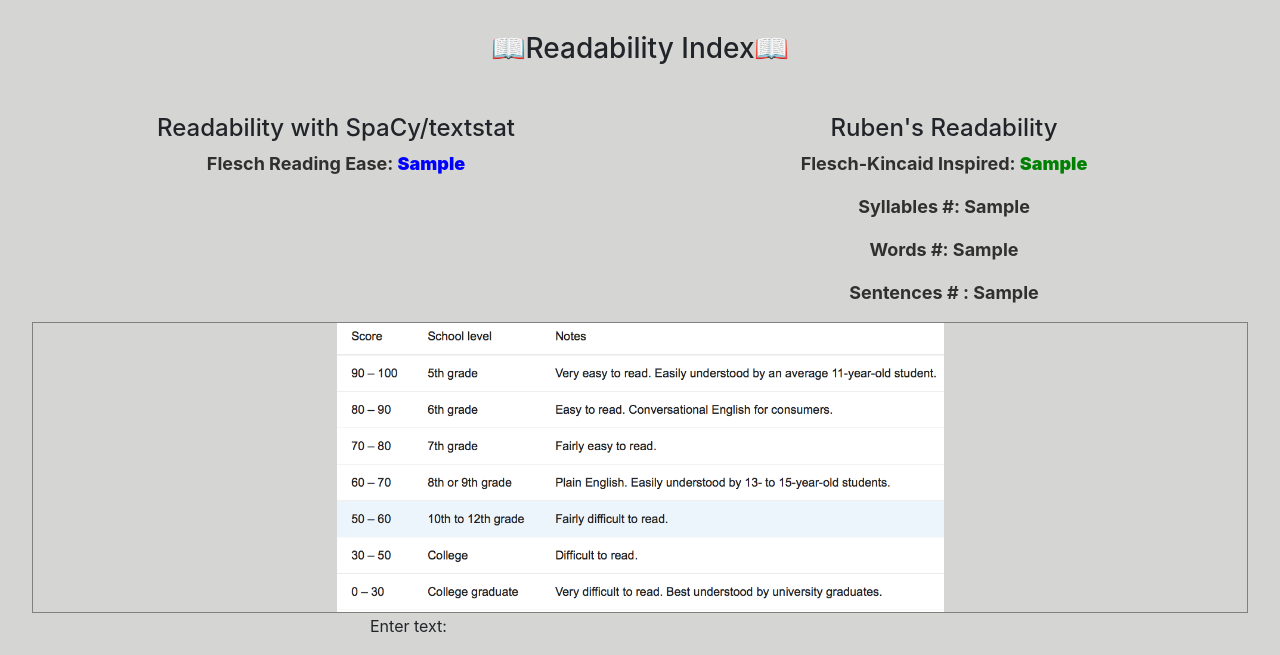
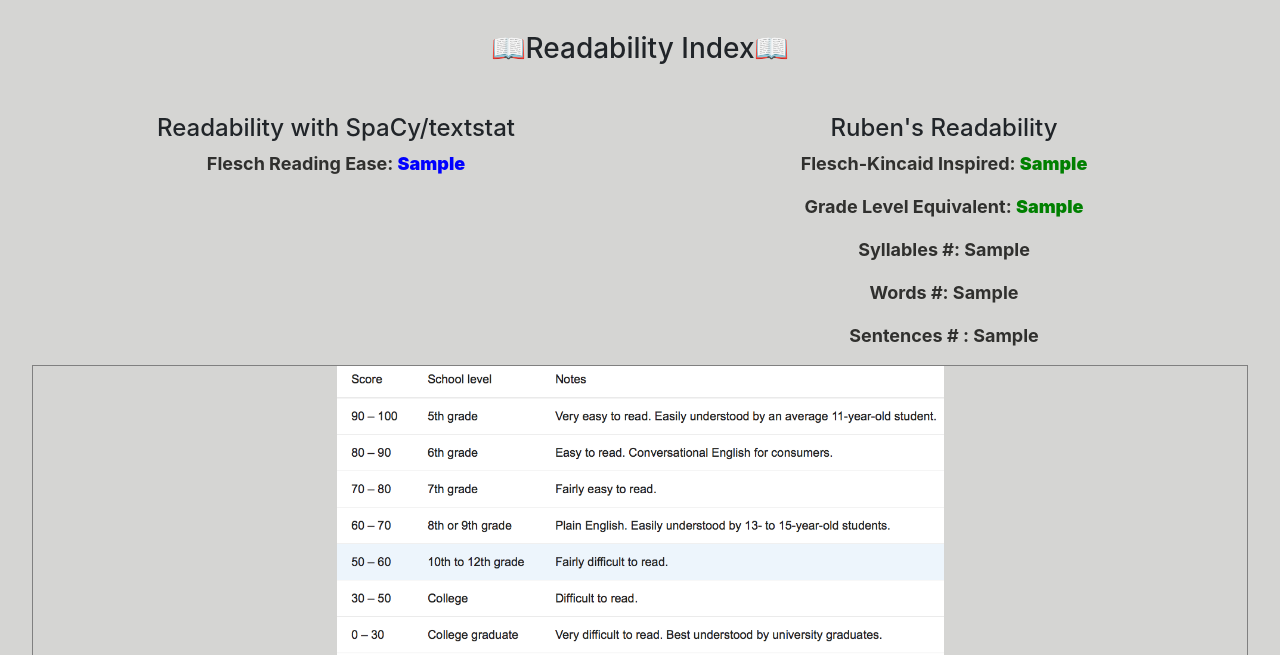
Before and after one commit to Ruben77076/rubenramirez, a Flask app: template templates/readability.html in a window 1280 px wide. Shown: the part 44-699 px from the top of the page. Run offline with Flask 3, Linux system fonts and the light colour scheme; the template is opened without the code that fills it: most values are stand-ins (such as "Sample title", 1, 10 or a date in 2020); some libraries are stand-ins or nearby versions.

Commit message:
Implemented Grade level

```diff
--- a/app.py
+++ b/app.py
@@ -66,6 +66,14 @@
     read_index_formula = 206.835 - 1.015 * (word_count / sentence_count) - 84.6 * (syllable_count / word_count)
     read_index = format(read_index_formula, ".2f")
     return read_index,syllable_count, word_count,sentence_count
+
+def grade_level(text):
+    read_stats = ruben_readability(text)
+
+    grade_formula = 0.39 * (read_stats[2] / read_stats[3]) + 11.8 * (read_stats[1] / read_stats[2]) - 15.59
+    grade = round(grade_formula)
+
+    return grade
 
 class Contact(Base):
     __tablename__ = 'contacts2'
@@ -157,9 +165,13 @@
             #Basic Ruben readability
             ruben_results = ruben_readability(text)
 
+            #Grade Equivalent
+            grade_result = grade_level(text)
 
-        return render_template('readability.html', text=text, spacy_results=spacy_results,basic_results=ruben_results)
-    return render_template('readability.html', text=text, spacy_results=None,basic_results=None)
+
+
+        return render_template('readability.html', text=text, spacy_results=spacy_results,ruben_results=ruben_results,grade_result=grade_result)
+    return render_template('readability.html', text=text, spacy_results=None,basic_results=None,grade_result=None)
 
 
 if __name__ == '__main__':
--- a/templates/readability.html
+++ b/templates/readability.html
@@ -33,10 +33,9 @@
             </div>
             <div class="right">
                 <h4>Ruben's Readability</h4>
-                <p>Flesch-Kincaid Inspired: <span class="basic-results">{{ basic_results[0] }}</span></p>
-                <p>Syllables #: {{ basic_results[1] }}</p>
-                <p>Words #: {{ basic_results[2] }}</p>
-                <p>Sentences # : {{ basic_results[3] }}</p>
+                <p>Flesch-Kincaid Inspired: <span class="basic-results">{{ ruben_results[0] }}</span></p>
+                <p>Grade Level Equivalent: <span class="basic-results">{{ grade_result }}</span></p>
+                <p>Syllables #: {{ ruben_results[1] }}</p><p>Words #: {{ ruben_results[2] }}</p><p>Sentences # : {{ ruben_results[3] }}</p>
             </div>
         </div>
         <div id="readGraph">
```
Also changed, not shown: requirements.txt (line endings or trailing spaces).
